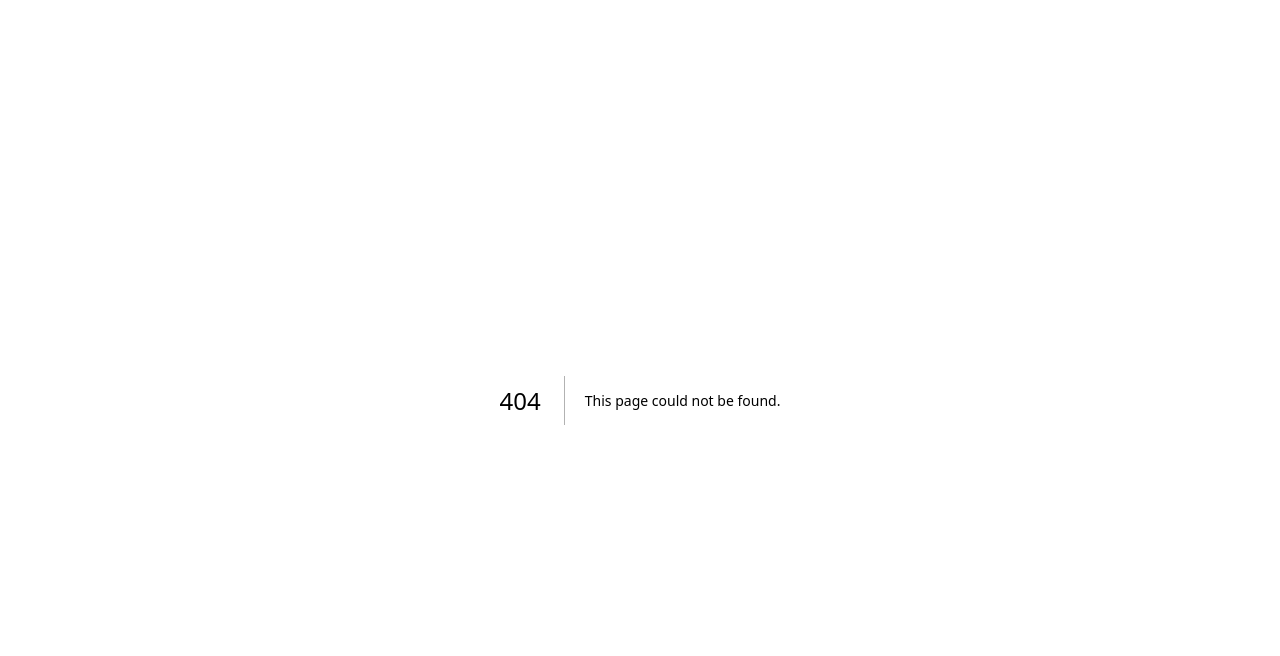
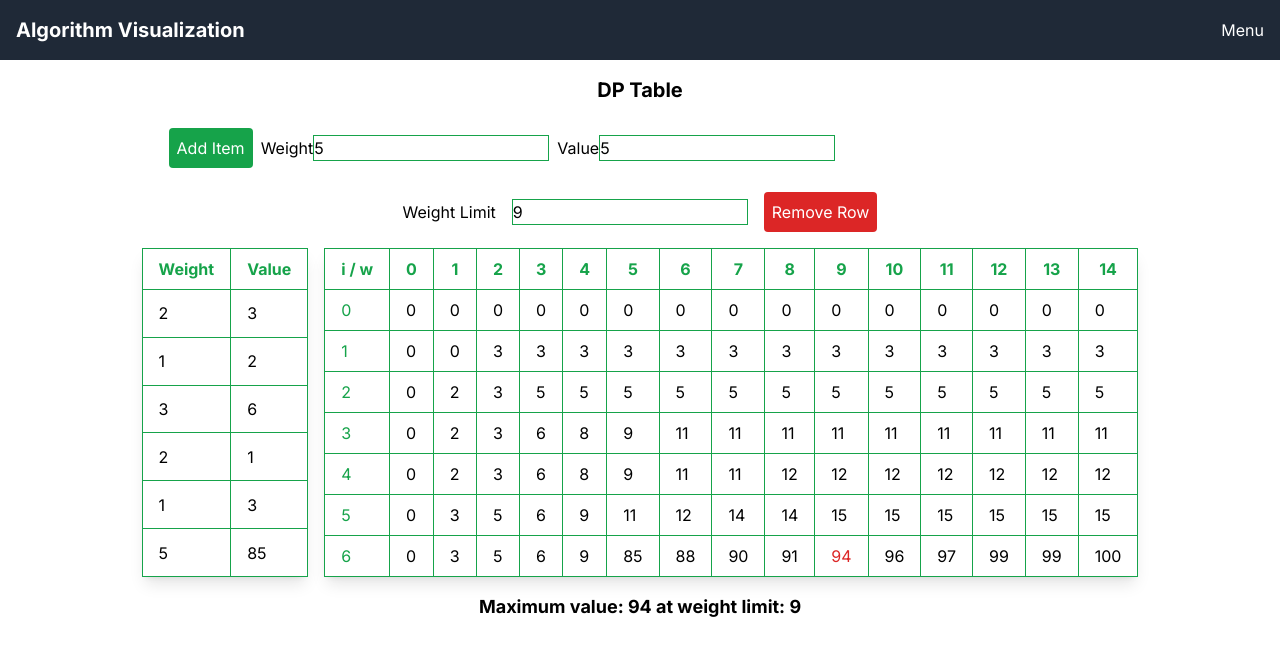
Before and after one commit to yoyo1217/algo-gallery, a Next.js app: page /knapsack in a window 1280 px wide. Before the commit this address had no page. Shown: the top 656 px of the page. Built offline with nearby package versions, Linux system fonts and the light colour scheme.

Commit message:
finished addItem, weightLimit, removeRow

```diff
--- a/app/dp/page.tsx
+++ b/app/(main)/knapsack/page.tsx
@@ -4,8 +4,8 @@ import { knapsack } from "@/utils/knapsack";
 import classNames from "classnames";
 import React, { useState } from "react";
 
-const DP = () => {
-  const weightLimit = 9;
+const Knapsack = () => {
+  const [weightLimit, setWeightLimit] = useState<number | "">(9);
   const [weights, setWeights] = useState<number[]>([2, 1, 3, 2, 1, 5]);
   const [values, setValues] = useState<number[]>([3, 2, 6, 1, 3, 85]);
   const [weight, setWeight] = useState<number | "">(5);
@@ -13,8 +13,8 @@ const DP = () => {
   const numOfItem = weights.length;
 
   const sum = weights.reduce((acc, curr) => acc + curr, 0);
-  const dp = knapsack(numOfItem, weightLimit, { weights, values });
-  const ans = dp[numOfItem][weightLimit];
+  const dp = knapsack(numOfItem, weightLimit as number, { weights, values });
+  const ans = dp[numOfItem][weightLimit as number];
 
   const addRow = () => {
     if (typeof weight === "number" && typeof value === "number") {
@@ -23,8 +23,20 @@ const DP = () => {
     }
   };
 
+  const removeRow = () => {
+    if (typeof weight === "number" && typeof value === "number") {
+      setWeights(weights.slice(0, weights.length - 1));
+      setValues(values.slice(0, values.length - 1));
+    }
+  };
+
   const isValidNumber = (value: number | "") => {
-    return typeof value === "number" && Number.isInteger(value) && value > 0;
+    return (
+      typeof value === "number" &&
+      Number.isInteger(value) &&
+      value > 0 &&
+      value < 100
+    );
   };
 
   const handleWeightChange = (e: React.ChangeEvent<HTMLInputElement>) => {
@@ -37,13 +49,18 @@ const DP = () => {
     isNaN(newValue) ? setValue("") : setValue(newValue);
   };
 
+  const handleWeightLimitChange = (e: React.ChangeEvent<HTMLInputElement>) => {
+    const newValue = e.target.valueAsNumber;
+    isNaN(newValue) ? setWeightLimit("") : setWeightLimit(newValue);
+  };
+
   const handleFocus = (e: React.FocusEvent<HTMLInputElement>) => {
     e.target.select();
   };
 
   return (
     <div className="h-full flex flex-col items-center justify-center space-y-4">
-      <h2 className="text-xl pt-4">DP</h2>
+      <h2 className="text-xl font-bold pt-4">DP Table</h2>
       <div className="flex items-center py-2 space-x-2">
         <button
           onClick={addRow}
@@ -62,12 +79,14 @@ const DP = () => {
           <label htmlFor="weight">
             Weight
             <input
+              id="weight"
               className={`border ${
                 isValidNumber(weight)
                   ? "outline-green-600 border-green-600"
                   : "outline-red-600 border-red-600"
               }`}
               type="number"
+              max="9999"
               value={weight}
               onChange={handleWeightChange}
               onFocus={handleFocus}
@@ -76,13 +95,14 @@ const DP = () => {
           <label htmlFor="value">
             Value
             <input
-              // className="border border-green-600"
+              id="value"
               className={`border ${
                 isValidNumber(value)
                   ? "outline-green-600 border-green-600"
                   : "outline-red-600 border-red-600"
               }`}
               type="number"
+              max="9999"
               value={value}
               onChange={handleValueChange}
               onFocus={handleFocus}
@@ -93,9 +113,30 @@ const DP = () => {
               !isValidNumber(weight) || !isValidNumber(value) ? "" : "invisible"
             }`}
           >
-            Number must be positive integer.
+            Number must be between 1 and 99.
           </p>
         </div>
+      </div>
+      <div className="flex flex-row items-center justify-content space-x-4">
+        <label htmlFor="weightLimit">Weight Limit</label>
+        <input
+          id="weightLimit"
+          className="border border-green-600"
+          type="number"
+          value={weightLimit}
+          onChange={handleWeightLimitChange}
+          max="9999"
+          onFocus={handleFocus}
+        />
+        <button
+          onClick={removeRow}
+          className={`p-2 bg-red-600 text-white rounded hover:bg-green-800 ${
+            weights.length === 1 && "opacity-50 cursor-not-allowed"
+          }`}
+          disabled={weights.length === 1}
+        >
+          Remove Row
+        </button>
       </div>
       <div className="flex flex-row space-x-4">
         <table className="table-auto border-collapse border border-green-800 shadow-lg">
@@ -143,21 +184,38 @@ const DP = () => {
             {Array.from({ length: numOfItem + 1 }, (_, i) => i).map(
               (item, index) => (
                 <tr key={index}>
-                  <td className="border border-green-600 px-4 py-2">{item}</td>
-                  {dp[item].map((_, i) => (
-                    <td key={i} className="border border-green-600 px-4 py-2">
-                      {dp[item][i]}
-                    </td>
-                  ))}
+                  <td className="text-green-600 border border-green-600 px-4 py-2">
+                    {item}
+                  </td>
+                  {dp[item].map((_, i) =>
+                    dp[item][i] === ans && i === weightLimit ? (
+                      <td
+                        key={i}
+                        className="border text-red-600 border-green-600 px-4 py-2"
+                      >
+                        {dp[item][i]}
+                      </td>
+                    ) : (
+                      <td key={i} className="border border-green-600 px-4 py-2">
+                        {dp[item][i]}
+                      </td>
+                    )
+                  )}
                 </tr>
               )
             )}
           </tbody>
         </table>
       </div>
-      <div>ans: {ans}</div>
+      {ans !== undefined ? (
+        <div className="text-lg font-bold">
+          Maximum value: {ans} at weight limit: {weightLimit}
+        </div>
+      ) : (
+        <div className="text-lg font-bold">not found</div>
+      )}
     </div>
   );
 };
 
-export default DP;
+export default Knapsack;
--- /dev/null
+++ b/app/(main)/layout.tsx
@@ -0,0 +1,6 @@
+import Navbar from "@/components/navbar";
+
+const MainLayout = ({ children }: { children: React.ReactNode }) => {
+  return <Navbar>{children}</Navbar>;
+};
+export default MainLayout;
--- a/app/monte-carlo-simulator/page.tsx
+++ b/app/(main)/monte-carlo-simulator/page.tsx
@@ -69,7 +69,7 @@ const MonteCarloSimulator = () => {
 
   return (
     <div className="h-full flex flex-col items-center justify-center space-y-4">
-      <h1 className="text-2xl p-6">Monte Carlo Simulator</h1>
+      <h1 className="text-2xl font-bold p-6">Monte Carlo Simulator</h1>
       <canvas ref={canvasRef} width="400" height="400"></canvas>
       <input
         className="rounded-md border-2 border-sky-500 bg-grey-100 border-solid"
--- a/app/page.tsx
+++ b/app/page.tsx
@@ -5,15 +5,20 @@ import Card from "@/components/card";
 export default function Home() {
   return (
     <div>
-      <Navbar />
+      <Navbar>
         <section className="w-fit mx-auto grid grid-cols-1 md:grid-cols-2 lg:grid-cols-3 justify-items-center justify-center items-center gap-y-20 gap-x-14 mt-10 mb-5">
           <Card
-          title="Monte Carlo Simulator"
+            title="Monte Carlo Pi Estimation"
             link="monte-carlo-simulator"
             imageUrl="/monte.png"
           />
-        <Card title="Knapsack Simulator" link="dp" imageUrl="/knapsack.png" />
+          <Card
+            title="Knapsack Problem"
+            link="knapsack"
+            imageUrl="/knapsack.png"
+          />
         </section>
+      </Navbar>
     </div>
   );
 }
--- /dev/null
+++ b/components/editor.tsx
@@ -0,0 +1,6 @@
+"use client";
+
+const Editor = () => {
+  return <div>Editor</div>;
+};
+export default Editor;
--- a/components/navbar.tsx
+++ b/components/navbar.tsx
@@ -1,8 +1,9 @@
+"use client";
 import useOutsideClick from "@/hooks/useOutsideClick";
 import Link from "next/link";
 import { useRef, useState } from "react";
 
-const Navbar = () => {
+const Navbar = ({ children }: { children: React.ReactNode }) => {
   const [isOpen, setIsOpen] = useState(false);
   const menuRef = useRef<HTMLDivElement>(null);
 
@@ -11,22 +12,30 @@ const Navbar = () => {
   });
 
   return (
+    <>
       <nav className="bg-gray-800 text-white p-4 relative" ref={menuRef}>
         <div className="container mx-auto flex items-center justify-between ">
-        <div className="text-xl">Algorithm Visualization</div>
+          <Link href="/" className="text-xl font-bold">
+            Algorithm Visualization
+          </Link>
           <button onClick={() => setIsOpen(!isOpen)}>Menu</button>
         </div>
         {isOpen && (
           <div className="flex flex-col absolute top-16 right-0 bg-gray-700 p-4 rounded-lg shadow-md2">
-          <Link href="#" className="mt-2">
+            <Link href="/" className="mt-2">
               Home
             </Link>
             <Link href="/monte-carlo-simulator" className="mt-2">
               Monte Carlo Simulator
             </Link>
+            <Link href="/knapsack" className="mt-2">
+              Knapsack Simulator
+            </Link>
           </div>
         )}
       </nav>
+      {children}
+    </>
   );
 };
 export default Navbar;
--- a/package.json
+++ b/package.json
@@ -19,6 +19,7 @@
     "@types/node": "^20",
     "@types/react": "^18",
     "@types/react-dom": "^18",
+    "@types/react-katex": "^3.0.3",
     "autoprefixer": "^10.0.1",
     "eslint": "^8",
     "eslint-config-next": "14.0.3",
--- a/tsconfig.json
+++ b/tsconfig.json
@@ -27,7 +27,7 @@
     "**/*.ts",
     "**/*.tsx",
     ".next/types/**/*.ts",
-    "app/dp"
+    "app/(main)/knapsack"
   ],
   "exclude": ["node_modules"]
 }
```
Also changed, not shown: 1 other file (tests, documents, lock files or other folders). Lines whose indentation alone changed are shown as unchanged.
